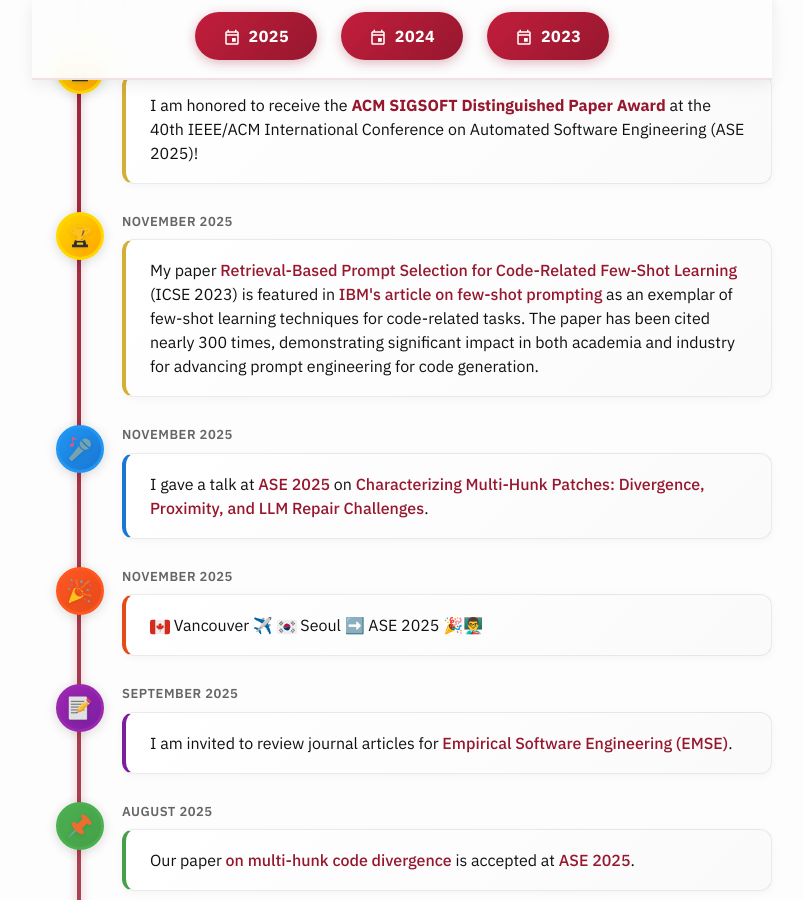
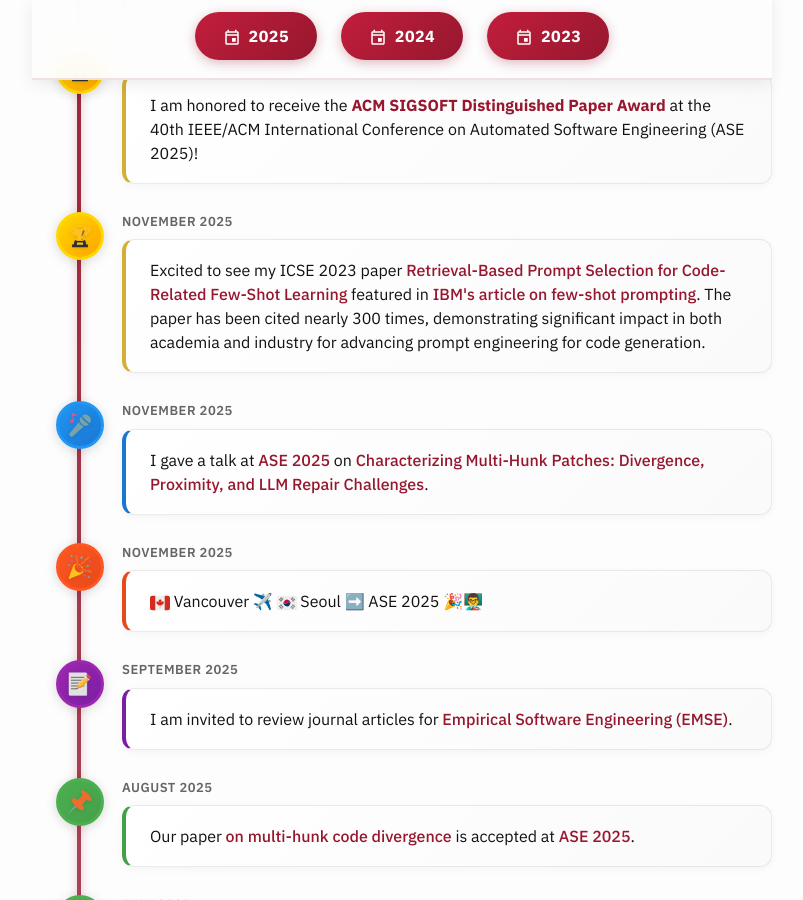
Before and after one commit to nashid/nashid.github.io, a Jekyll site: the page built from nav/news.md, in a window 1280 px wide and 900 px high, scrolled down 747 px. Shown: the whole window, without its empty margins (238-1041 px from the left). Built offline with Jekyll 4.4.1, drawn with Linux system fonts in a browser that asks for light colours; the list of posts is cut into pages by our own code.

Commit message:
Add 'excited to see' and emphasize ICSE 2023, remove exemplar

```diff
--- a/nav/news.md
+++ b/nav/news.md
@@ -53,7 +53,7 @@
   </div>
   <div class="timeline-date">November 2025</div>
   <div class="timeline-content">
-    My paper <a href="https://nashid.github.io/resources/papers/cedar-icse23.pdf">Retrieval-Based Prompt Selection for Code-Related Few-Shot Learning</a> (ICSE 2023) is featured in <a href="https://www.ibm.com/think/topics/few-shot-prompting#1003835713">IBM's article on few-shot prompting</a> as an exemplar of few-shot learning techniques for code-related tasks. The paper has been cited nearly 300 times, demonstrating significant impact in both academia and industry for advancing prompt engineering for code generation.
+    Excited to see my ICSE 2023 paper <a href="https://nashid.github.io/resources/papers/cedar-icse23.pdf">Retrieval-Based Prompt Selection for Code-Related Few-Shot Learning</a> featured in <a href="https://www.ibm.com/think/topics/few-shot-prompting#1003835713">IBM's article on few-shot prompting</a>. The paper has been cited nearly 300 times, demonstrating significant impact in both academia and industry for advancing prompt engineering for code generation.
   </div>
 </div>
 
```
